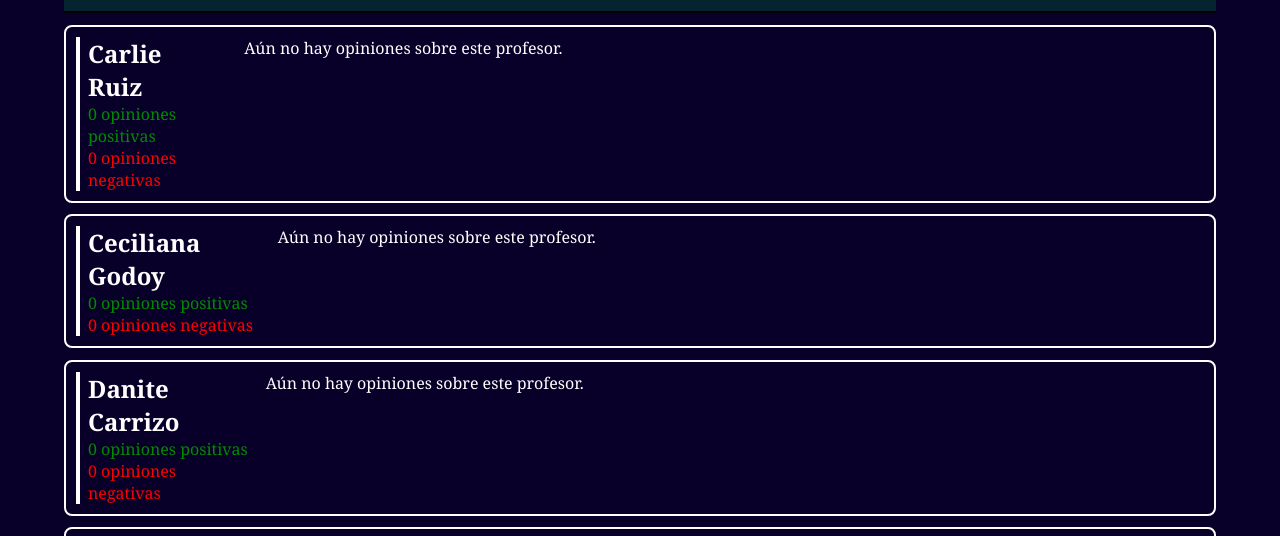
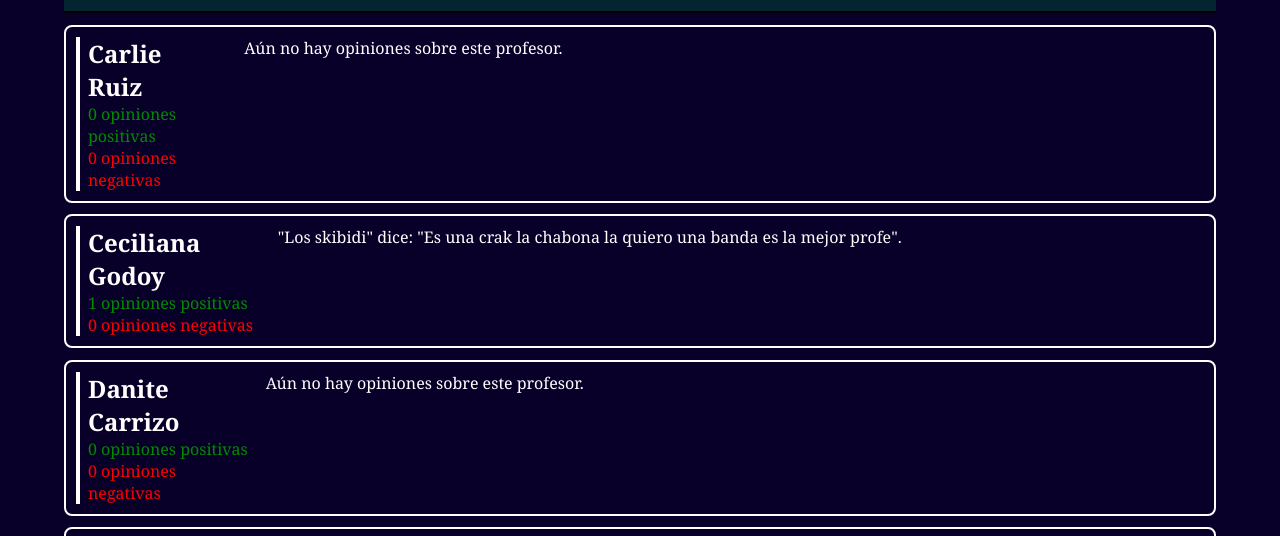
Before and after one commit to itsganimedes/isefmr, a plain HTML site: page profesores.html in a window 1280 px wide. Shown: the part 215-751 px from the top of the page. Drawn offline with Linux system fonts and the light colour scheme.

Commit message:
ceciliagodoy

```diff
--- a/profesores.html
+++ b/profesores.html
@@ -56,11 +56,11 @@
             <div class="profesor">
                 <div class="h2-p-profesor">
                     <h2>Ceciliana Godoy</h2> <!--NOMBRE-->
-                    <p class="positivas">0 opiniones positivas</p> <!--OP POSITIVAS-->
+                    <p class="positivas">1 opiniones positivas</p> <!--OP POSITIVAS-->
                     <p class="negativas">0 opiniones negativas</p> <!--OP NEGATIVAS-->
                 </div>
                 <div class="profesor-text">
-                    <p>Aún no hay opiniones sobre este profesor.
+                    <p>"Los skibidi" dice: "Es una crak la chabona la quiero una banda es la mejor profe".
                     </p>
                 </div>
             </div>
```
